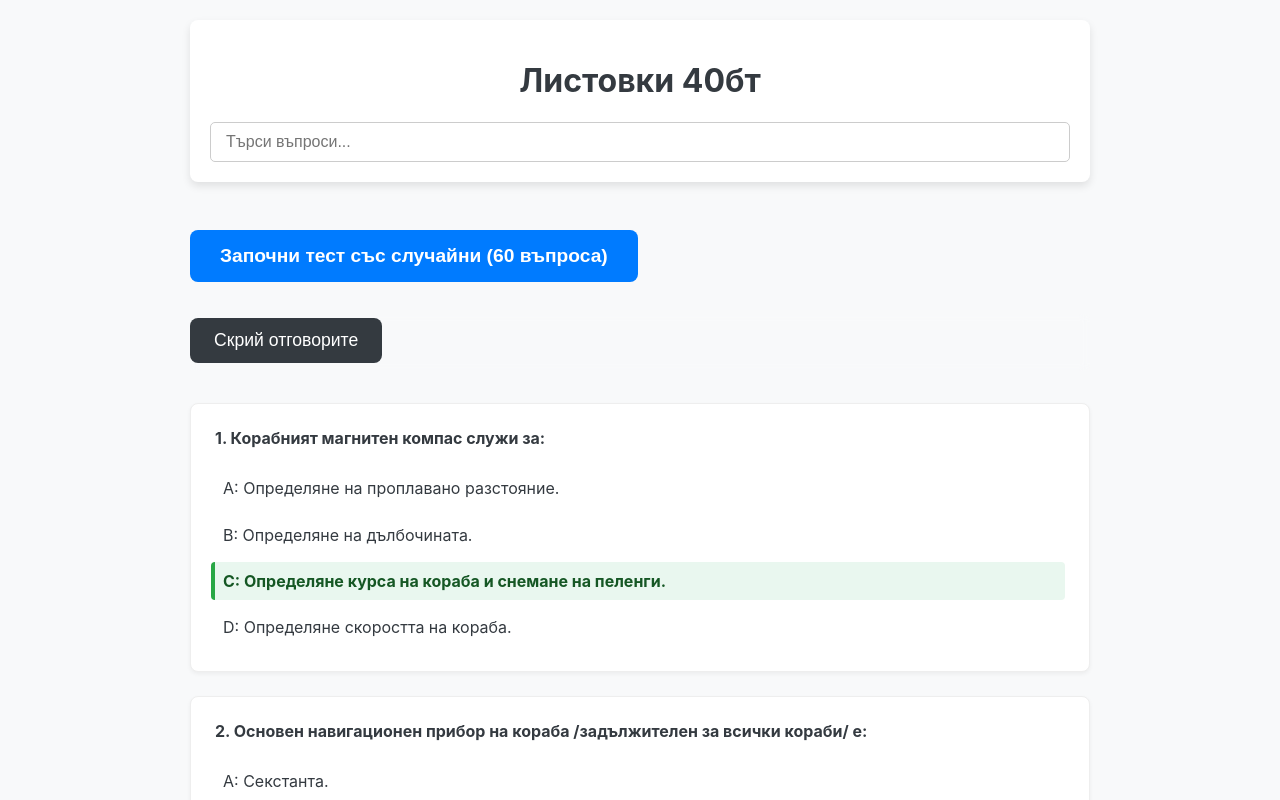
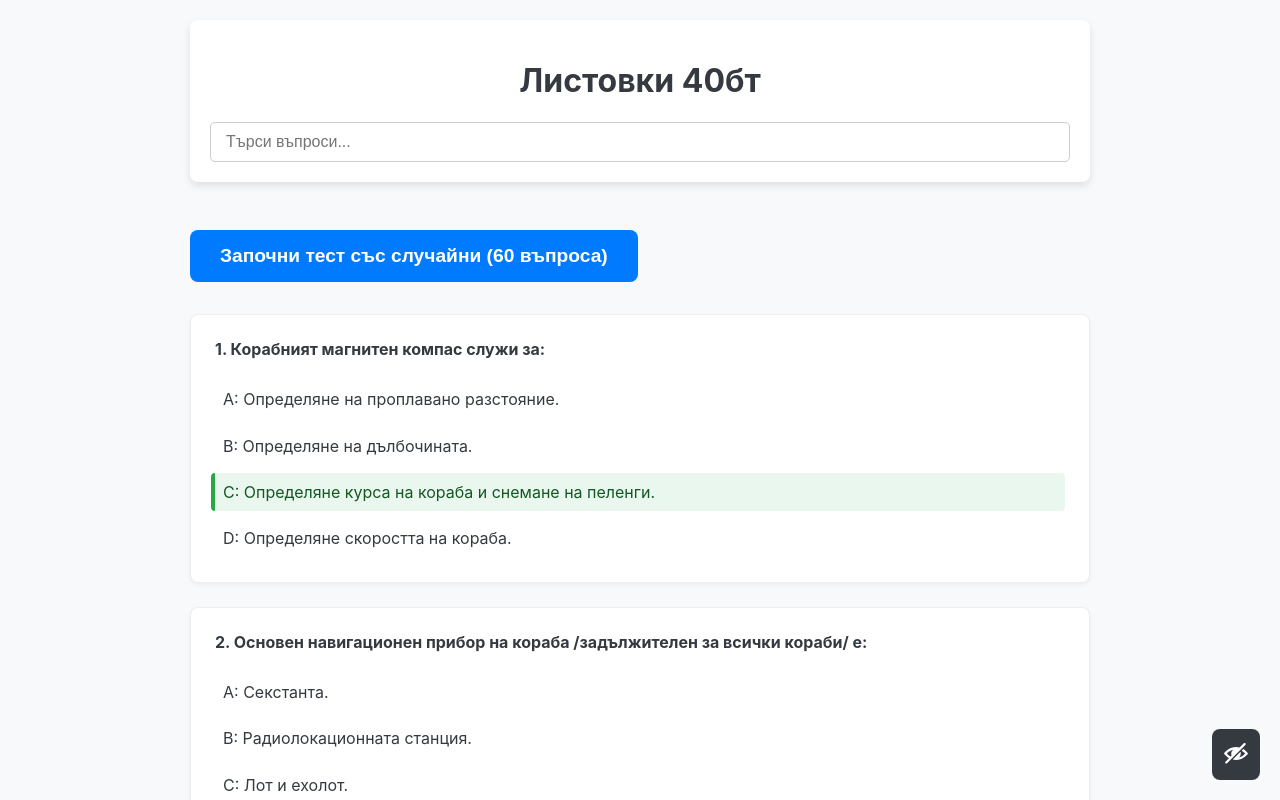
Before and after one commit to panayotoff/listovki-40bt, a React (Vite) app: page / in a window 1280 px wide. Shown: the top 800 px of the page. Built offline with nearby package versions, Linux system fonts and the light colour scheme.

Commit message:
Update json

```diff
--- a/src/App.tsx
+++ b/src/App.tsx
@@ -105,8 +105,25 @@ function App() {
               </button>
             </div>
             <div className="toggle-answers-container">
-              <button onClick={toggleAnswers} className="button-secondary toggle-answers-button">
-                {showAnswers ? "Скрий отговорите" : "Покажи отговорите"}
+              <button
+                onClick={toggleAnswers}
+                className="button-secondary toggle-answers-button"
+                title={showAnswers ? "Скрий отговорите" : "Покажи отговорите"}
+              >
+                {showAnswers ? (
+                  <svg width="24" height="24" xmlns="http://www.w3.org/2000/svg">
+                    <g fill="currentcolor" fill-rule="nonzero">
+                      <path d="M23.725 12.05c-.625-.825-2.15-2.55-4.45-3.95L17.65 9.725c1.6.875 2.8 1.975 3.575 2.8-1.175 1.25-3.325 3.125-6.375 3.9a4.817 4.817 0 0 0 1.975-3.9c0-.6-.1-1.175-.3-1.7L8.75 18.6c1 .25 2.1.375 3.25.375 6.55 0 10.55-4.5 11.725-6 .2-.25.2-.65 0-.925ZM21.375 2.325c-.425-.425-1.125-.425-1.575 0L15.575 6.55c-1.1-.3-2.3-.475-3.6-.475-6.55 0-10.55 4.5-11.725 6a.753.753 0 0 0 0 .95c.65.85 2.25 2.7 4.725 4.1l-3.5 3.5c-.425.425-.425 1.125 0 1.575.225.225.5.325.775.325s.575-.1.775-.325l18.3-18.3c.5-.45.5-1.15.05-1.575ZM2.8 12.525c1.175-1.25 3.325-3.125 6.375-3.9a4.817 4.817 0 0 0-1.975 3.9c0 .7.15 1.375.425 2l-.95.95a13.758 13.758 0 0 1-3.875-2.95Z" />
+                    </g>
+                  </svg>
+                ) : (
+                  <svg width="24" height="24" xmlns="http://www.w3.org/2000/svg">
+                    <g fill="currentcolor" fill-rule="nonzero">
+                      <path d="M23.725 12.025c-1.15-1.5-5.175-6-11.725-6s-10.55 4.5-11.725 6a.753.753 0 0 0 0 .95c1.15 1.5 5.175 6 11.725 6s10.55-4.5 11.725-6c.2-.275.2-.675 0-.95ZM12 17.325A4.812 4.812 0 0 1 7.175 12.5 4.812 4.812 0 0 1 12 7.675a4.812 4.812 0 0 1 4.825 4.825A4.812 4.812 0 0 1 12 17.325Z" />
+                      <path d="M12 9.4c-.275 0-.525.025-.775.1.375.3.6.725.6 1.25 0 .875-.7 1.575-1.575 1.575-.5 0-.95-.225-1.25-.6-.075.25-.1.525-.1.775a3.1 3.1 0 0 0 3.1 3.1c1.7 0 3.1-1.4 3.1-3.1 0-1.7-1.4-3.1-3.1-3.1Z" />
+                    </g>
+                  </svg>
+                )}
               </button>
             </div>
             <SearchResultsList showAnswers={showAnswers} questions={filteredQuestions} />
--- a/src/index.css
+++ b/src/index.css
@@ -132,13 +132,10 @@ body {
 }
 
 .button-secondary {
-  padding: 15px 30px;
-  font-size: 1.2rem;
   background-color: var(--dark-color);
   color: white;
   border: none;
-  padding: 12px 24px;
-  font-size: 1.1rem;
+  padding: 12px;
   border-radius: 8px;
   cursor: pointer;
   transition: background-color 0.2s;
@@ -146,6 +143,13 @@ body {
 
 .button-secondary:hover {
   background-color: var(--darken-color);
+}
+
+.toggle-answers-button {
+  position: fixed;
+  bottom: 20px;
+  right: 20px;
+  z-index: 1000;
 }
 
 .results-container {
@@ -189,7 +193,7 @@ body {
 }
 
 .toggle-answers-container {
-  position: sticky;
+  /* position: sticky;
   left: 0;
   top: 0;
   padding-top: 0.25rem;
@@ -197,7 +201,7 @@ body {
   margin-bottom: 2rem;
   text-align: left;
   background-color: var(rgba(--light-color, 0.8));
-  backdrop-filter: blur(5px);
+  backdrop-filter: blur(5px); */
 }
 
 .start-button {
@@ -243,7 +247,7 @@ body {
 .highlight-answer {
   background-color: #e9f7ef;
   color: #155724;
-  font-weight: bold;
+  /* font-weight: bold; */
   border-left: 4px solid var(--success-color);
   margin-left: -4px;
 }
```
Also changed, not shown: src/data/questions.json.
